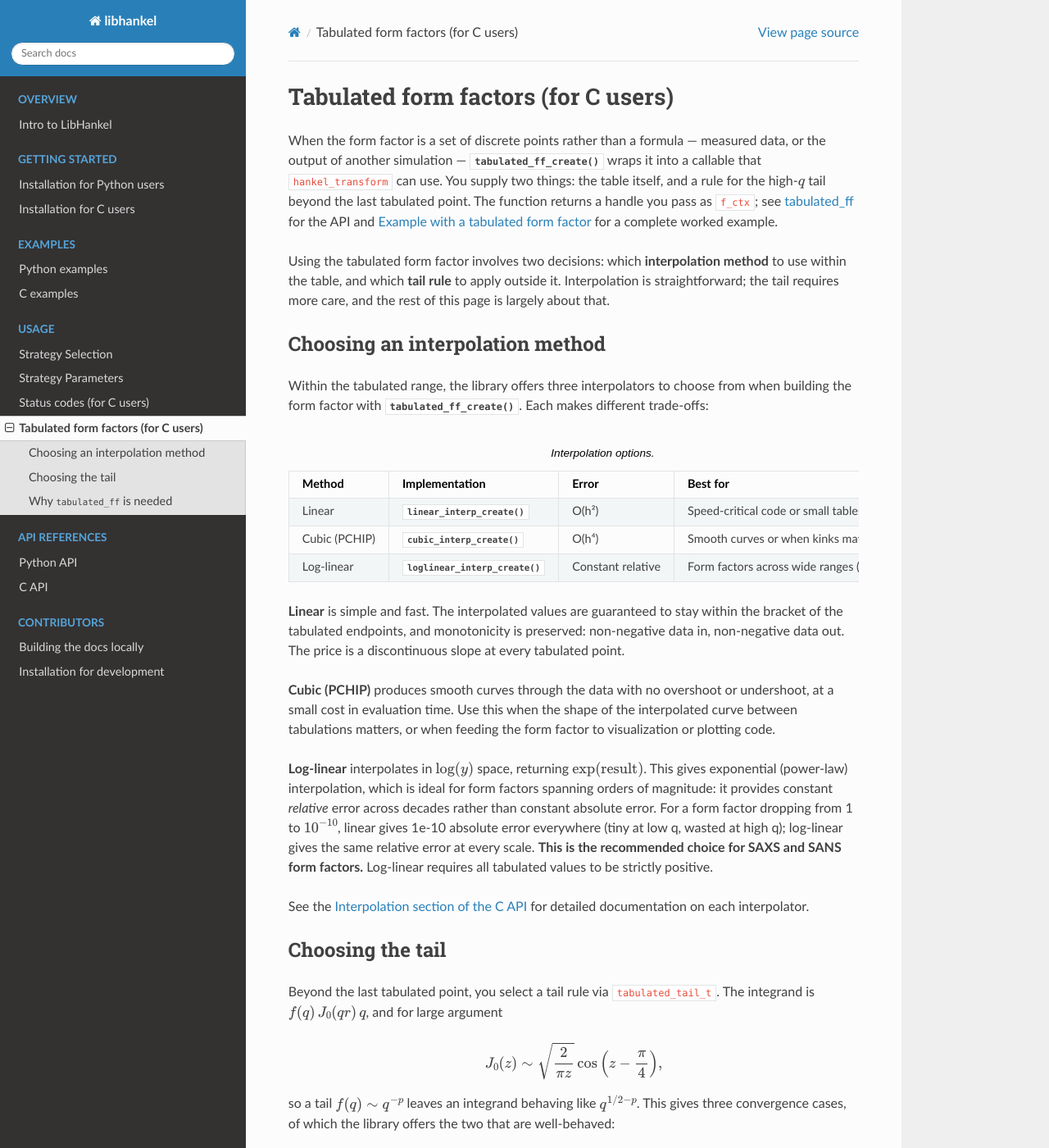
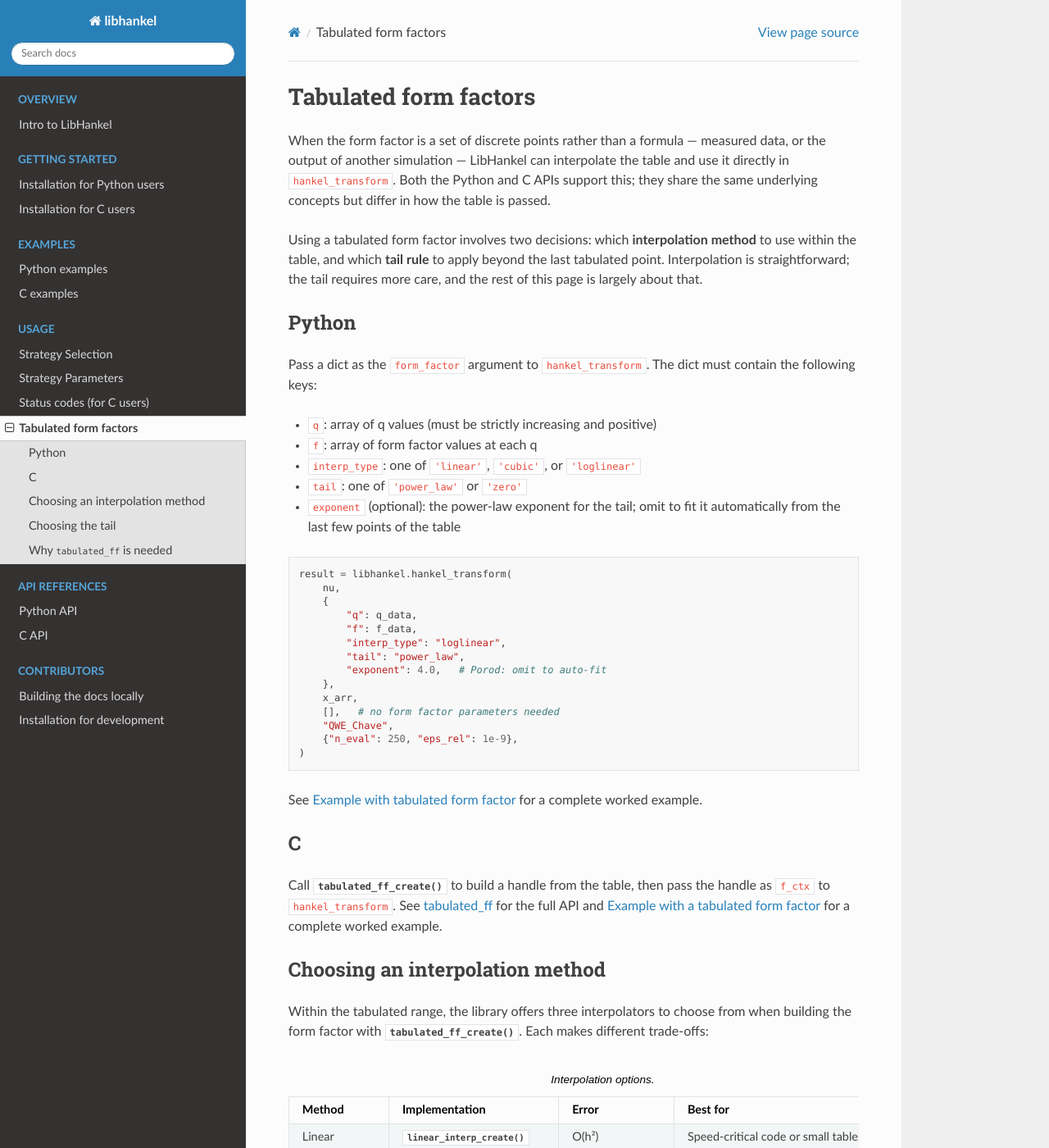
Before and after one commit to Letizia97/libhankel, a Sphinx documentation site: the page built from docs/source/usage/tabulated_form_factors.rst, in a window 1280 px wide and 1400 px high. Shown: the whole window at 82% size. Built offline with Sphinx 7.4.7 and the Read the Docs theme 3.1.0, drawn with Linux system fonts in a browser that asks for light colours.

Commit message:
Improve the tabulated_ff page for both python and c users

```diff
--- a/docs/source/usage/tabulated_form_factors.rst
+++ b/docs/source/usage/tabulated_form_factors.rst
@@ -1,20 +1,59 @@
 .. _tabulated-form-factors:
 
-Tabulated form factors (for C users)
-======================================
+Tabulated form factors
+======================
 
 When the form factor is a set of discrete points rather than a formula — measured
-data, or the output of another simulation — :c:func:`tabulated_ff_create` wraps it
-into a callable that ``hankel_transform`` can use. You supply two things: the table
-itself, and a rule for the high-:math:`q` tail beyond the last tabulated point.
-The function returns a handle you pass as ``f_ctx``; see
-:ref:`tabulated_ff <tabulated_ff_c_api>` for the API and
+data, or the output of another simulation — LibHankel can interpolate the table
+and use it directly in ``hankel_transform``. Both the Python and C APIs support
+this; they share the same underlying concepts but differ in how the table is
+passed.
+
+Using a tabulated form factor involves two decisions: which **interpolation
+method** to use within the table, and which **tail rule** to apply beyond the
+last tabulated point. Interpolation is straightforward; the tail requires more
+care, and the rest of this page is largely about that.
+
+
+Python
+------
+
+Pass a dict as the ``form_factor`` argument to ``hankel_transform``. The dict
+must contain the following keys:
+
+- ``q``: array of q values (must be strictly increasing and positive)
+- ``f``: array of form factor values at each q
+- ``interp_type``: one of ``'linear'``, ``'cubic'``, or ``'loglinear'``
+- ``tail``: one of ``'power_law'`` or ``'zero'``
+- ``exponent`` (optional): the power-law exponent for the tail; omit to fit it automatically from the last few points of the table
+
+.. code-block:: python
+
+    result = libhankel.hankel_transform(
+        nu,
+        {
+            "q": q_data,
+            "f": f_data,
+            "interp_type": "loglinear",
+            "tail": "power_law",
+            "exponent": 4.0,   # Porod: omit to auto-fit
+        },
+        x_arr,
+        [],   # no form factor parameters needed
+        "QWE_Chave",
+        {"n_eval": 250, "eps_rel": 1e-9},
+    )
+
+See :ref:`python-examples-tabulated-ff` for a complete worked example.
+
+
+C
+-
+
+Call :c:func:`tabulated_ff_create` to build a handle from the table, then pass
+the handle as ``f_ctx`` to ``hankel_transform``. See
+:ref:`tabulated_ff <tabulated_ff_c_api>` for the full API and
 :ref:`c-examples-tabulated-f` for a complete worked example.
-
-Using the tabulated form factor involves two decisions: which **interpolation
-method** to use within the table, and which **tail rule** to apply outside it.
-Interpolation is straightforward; the tail requires more care, and the rest of
-this page is largely about that.
 
 
 Choosing an interpolation method
```
